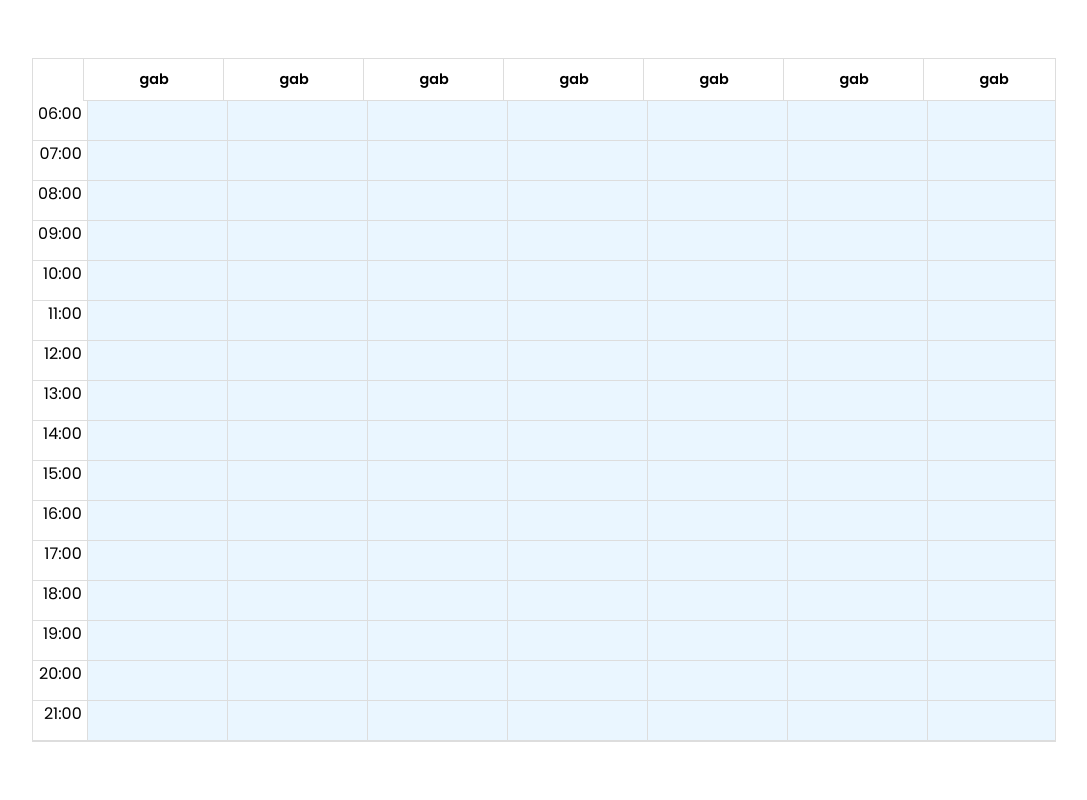
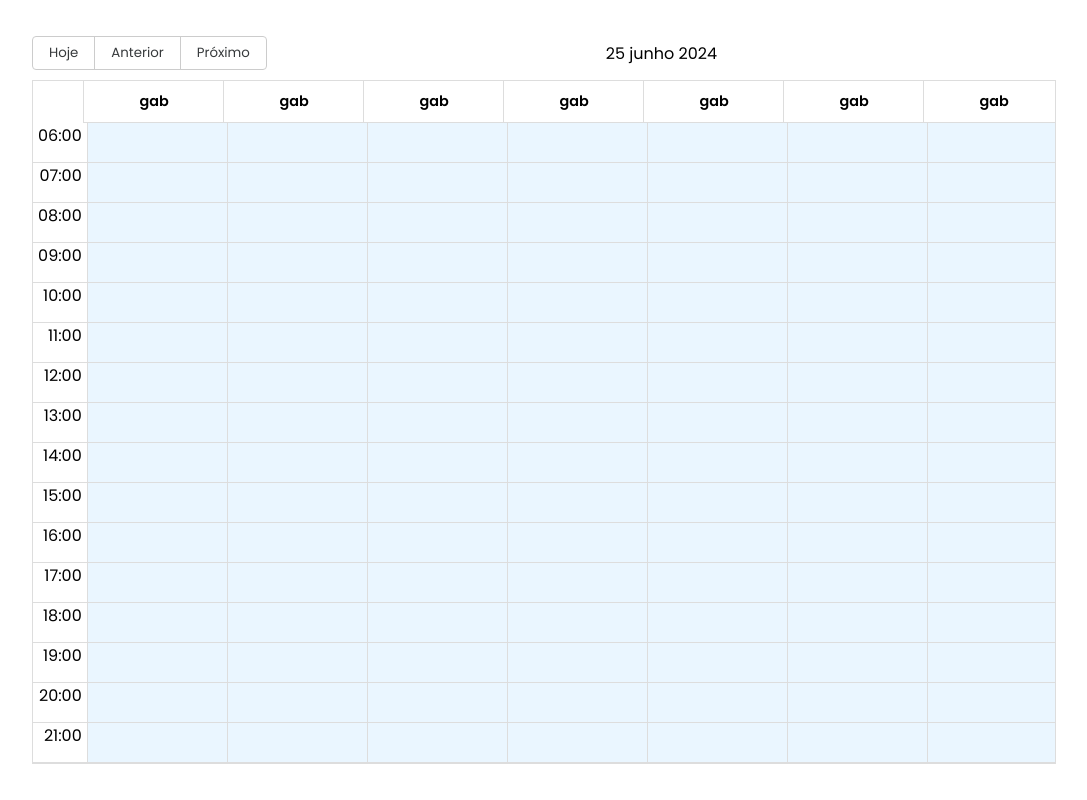
Before and after one commit to gabbwxhz/sist, a React (Vite) app in the folder app/: page /schedule in a window 1280 px wide. Shown: the whole page, without its empty margins (96-1183 px from the left). Built offline with nearby package versions, Linux system fonts and the light colour scheme.

Commit message:
implementado criaçao de eventos especificos no time grid

```diff
--- a/app/src/components/calendar/CalendarSchedule.jsx
+++ b/app/src/components/calendar/CalendarSchedule.jsx
@@ -1,5 +1,4 @@
-/* eslint-disable no-unused-labels */
-/* eslint-disable no-unused-vars */
+import { useState } from 'react'
 
 import { Calendar, momentLocalizer } from 'react-big-calendar'
 import 'react-big-calendar/lib/css/react-big-calendar.css'
@@ -8,61 +7,49 @@ import moment from 'moment'
 import 'moment/locale/pt-br'
 
 import { Container, StyledCalendar } from './CalendarScheduleStyles'
-import { useState } from 'react'
 
 moment.locale('pt-br')
 
 const localizer = momentLocalizer(moment)
 
 export default function CalendarSchedule() {
-   const [resourceId, setResourceId] = useState(null)
+   const [events, setEvents] = useState([])
 
-   const events = [
-      {
-         title: 'evento teste',
-         start: moment().toDate(),
-         end: moment().add(120, 'minute').toDate(),
-         resourceId: resourceId
-      }
+   const resources = [
+      { id: 1, title: 'gab' },
+      { id: 2, title: 'gab' },
+      { id: 3, title: 'gab' },
+      { id: 4, title: 'gab' },
+      { id: 5, title: 'gab' },
+      { id: 6, title: 'gab' },
+      { id: 7, title: 'gab' },
+      { id: 8, title: 'gab' }
    ]
 
-   const resources = [
-      {
-         id: 1,
-         title: 'gab'
-      },
-      {
-         id: 2,
-         title: 'gab'
-      },
-      {
-         id: 3,
-         title: 'gab'
-      },
-      {
-         id: 4,
-         title: 'gab'
-      },
-      {
-         id: 5,
-         title: 'gab'
-      },
-      {
-         id: 6,
-         title: 'gab'
-      },
-      {
-         id: 7,
-         title: 'gab'
-      },
-      {
-         id: 8,
-         title: 'gab'
+   const messages = {
+      allDay: 'Dia inteiro',
+      previous: 'Anterior',
+      next: 'Próximo',
+      today: 'Hoje',
+      month: 'Mês',
+      week: 'Semana',
+      day: 'Dia',
+      agenda: 'Agenda',
+      date: 'Data',
+      time: 'Hora',
+      event: 'Evento',
+      noEventsInRange: 'Não há eventos neste período.',
+      showMore: (total) => `+ Ver mais (${total})`
+   }
+
+   const handleSelectSlot = ({ start, end, resourceId }) => {
+      const newEvent = {
+         title: 'evento',
+         start,
+         end,
+         resourceId
       }
-   ]
-
-   const handleSelectResourceId = (resource) => {
-      setResourceId(resource.resourceId)
+      setEvents([...events, newEvent])
    }
 
    return (
@@ -71,18 +58,17 @@ export default function CalendarSchedule() {
             <Calendar
                localizer={localizer}
                culture="pt-BR"
-               events={events} // eventos da agenda
-               toolbar={false}
-               style={{
-                  width: '80vw'
-               }}
+               events={events}
+               style={{ width: '80vw' }}
+               resources={resources}
+               messages={messages}
+               onSelectSlot={handleSelectSlot}
+               views={['day']}
+               defaultView="day"
                selectable
                popup
-               defaultView="day"
-               // horario de funcionamento
                min={moment().startOf('day').add(6, 'hours').toDate()}
                max={moment().startOf('day').add(22, 'hours').toDate()}
-               resources={resources} // organizaçao das colunas
                formats={{
                   resourceHeaderFormat: ({ resource }) => resource.resourceTitle,
                   timeGutterFormat: 'HH:mm',
@@ -90,9 +76,12 @@ export default function CalendarSchedule() {
                      localizer.format(start, 'HH:mm', culture) +
                      ' - ' +
                      localizer.format(end, 'HH:mm', culture),
-                  agendaTimeFormat: 'HH:mm'
+                  agendaTimeFormat: 'HH:mm',
+                  dayFormat: (date, culture, localizer) =>
+                     localizer.format(date, 'DD MMMM YYYY', culture),
+                  dayHeaderFormat: (date, culture, localizer) =>
+                     localizer.format(date, 'DD MMMM YYYY', culture)
                }}
-               onSelectSlot={handleSelectResourceId}
             />
          </StyledCalendar>
       </Container>
```
Also changed, not shown: app/src/components/calendar/CalendarScheduleStyles.jsx (line endings or trailing spaces).
